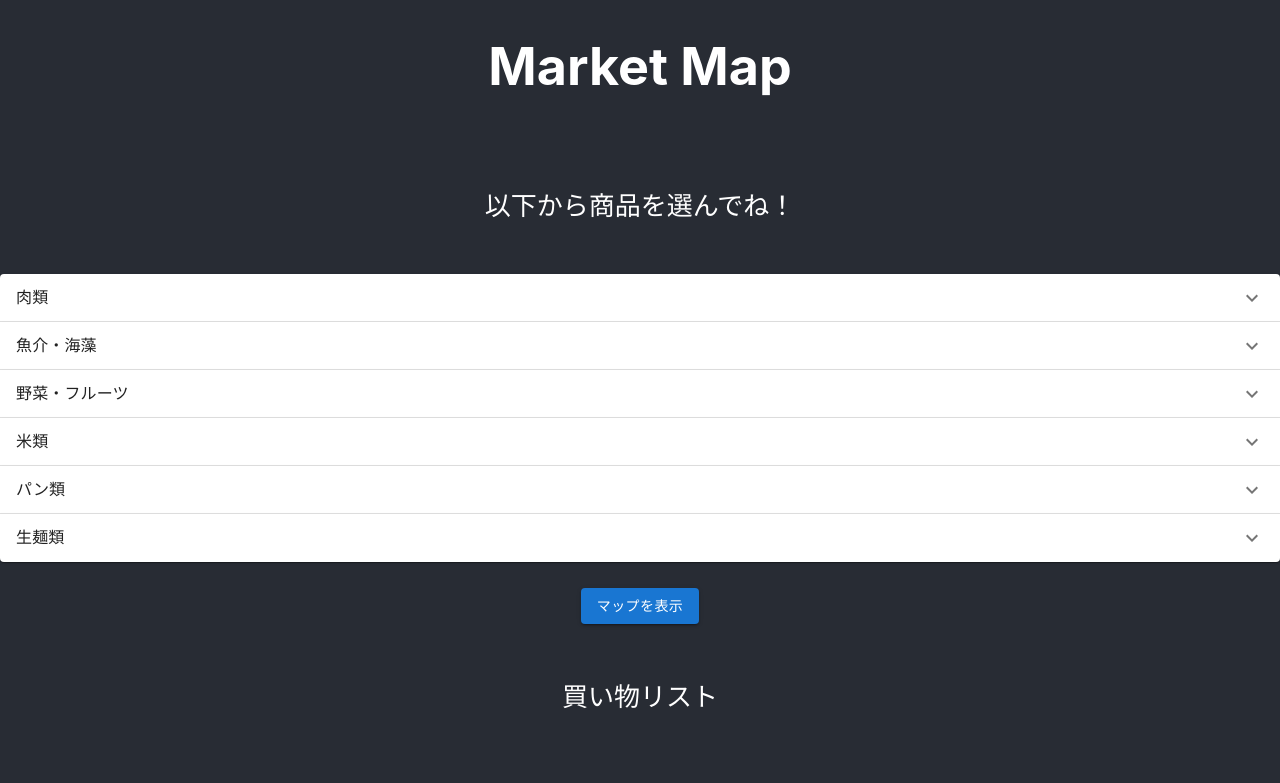
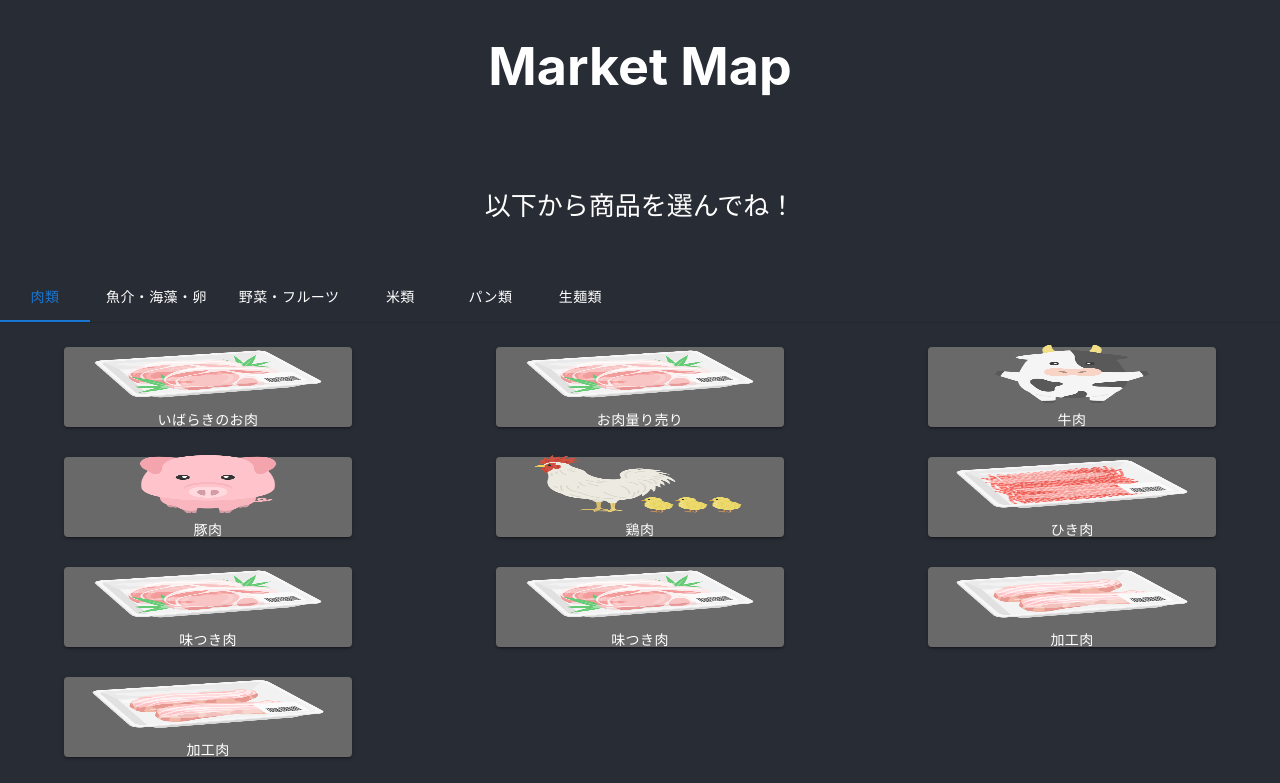
Before and after one commit to enpitut2023/MarketMap_front, a React (Create React App) app: page / in a window 1280 px wide. Shown: the top 783 px of the page. Built offline with nearby package versions, Linux system fonts and the light colour scheme.

Commit message:
tab menu

```diff
--- a/src/App.jsx
+++ b/src/App.jsx
@@ -3,11 +3,45 @@ import Papa from 'papaparse';
 import React, { useState, useEffect } from 'react';
 import { Button } from "@mui/material";
 import DatabaseButtons from './DatabaseButtons';
-import Accordion from '@mui/material/Accordion';
-import AccordionSummary from '@mui/material/AccordionSummary';
-import AccordionDetails from '@mui/material/AccordionDetails';
+import PropTypes from 'prop-types';
+import Tabs from '@mui/material/Tabs';
+import Tab from '@mui/material/Tab';
 import Typography from '@mui/material/Typography';
-import ExpandMoreIcon from '@mui/icons-material/ExpandMore';
+import Box from '@mui/material/Box';
+
+function CustomTabPanel(props) {
+  const { children, value, index, ...other } = props;
+
+  return (
+    <div
+      role="tabpanel"
+      hidden={value !== index}
+      id={`simple-tabpanel-${index}`}
+      aria-labelledby={`simple-tab-${index}`}
+      {...other}
+    >
+      {value === index && (
+        <Box sx={{ p: 3 }}>
+          <Typography>{children}</Typography>
+        </Box>
+      )}
+    </div>
+  );
+}
+
+CustomTabPanel.propTypes = {
+  children: PropTypes.node,
+  index: PropTypes.number.isRequired,
+  value: PropTypes.number.isRequired,
+};
+
+function a11yProps(index) {
+  return {
+    id: `simple-tab-${index}`,
+    'aria-controls': `simple-tabpanel-${index}`,
+  };
+}
+
 
 function App() {
   const [image, setImageUrl] = React.useState();
@@ -16,23 +50,28 @@ function App() {
   const [numbers, setnumbers] = useState([]);
   const [boughtselected, setBoughtselected] = useState([]);
   const [isLoading, setIsLoading] = useState(false);
+  const [value, setValue] = React.useState(0);
 
-  const send_back = async(array) =>{
-    try{
+  const handleChange = (event, newValue) => {
+    setValue(newValue);
+  };
+
+  const send_back = async (array) => {
+    try {
       setIsLoading(true); //データを送る前に判定
-      const response = await fetch(`https://marketmap-back.onrender.com/image/pinned`,{
-        method:"POST",
-        headers:{
-          "Content-Type":"application/json",
+      const response = await fetch(`https://marketmap-back.onrender.com/image/pinned`, {
+        method: "POST",
+        headers: {
+          "Content-Type": "application/json",
         },
-        body:JSON.stringify(array),
+        body: JSON.stringify(array),
       });
       const imageUrl = await response.blob();
       setImageUrl(URL.createObjectURL(imageUrl));
       console.log(array);
-    }catch(error){
+    } catch (error) {
       console.error("取得失敗！", error);
-    } finally{
+    } finally {
       setIsLoading(false); //データを送ったら初期値に戻す
     }
   };
@@ -58,26 +97,26 @@ function App() {
     fetchData();
   }, []);
 
-  const addelem = async(num, name) =>{
+  const addelem = async (num, name) => {
     setSelected([...selected, name]);
     setnumbers([...numbers, num]);
   };
 
-  const elemcomplete = (index) =>{
+  const elemcomplete = (index) => {
     setBoughtselected([...boughtselected, selected[index]]);
-    setSelected([...selected.slice(0,index), ...selected.slice(index+1)]);
-    setnumbers([...numbers.slice(0,index), ...numbers.slice(index+1)]);
-    send_back([...numbers.slice(0,index), ...numbers.slice(index+1)]);
+    setSelected([...selected.slice(0, index), ...selected.slice(index + 1)]);
+    setnumbers([...numbers.slice(0, index), ...numbers.slice(index + 1)]);
+    send_back([...numbers.slice(0, index), ...numbers.slice(index + 1)]);
   };
 
-  const elemremove = (index) =>{
-    setSelected([...selected.slice(0,index), ...selected.slice(index+1)]);
-    setnumbers([...numbers.slice(0,index), ...numbers.slice(index+1)]);
-    send_back([...numbers.slice(0,index), ...numbers.slice(index+1)]);
+  const elemremove = (index) => {
+    setSelected([...selected.slice(0, index), ...selected.slice(index + 1)]);
+    setnumbers([...numbers.slice(0, index), ...numbers.slice(index + 1)]);
+    send_back([...numbers.slice(0, index), ...numbers.slice(index + 1)]);
   }
 
-  const comfirmremove = (index) =>{
-    if(window.confirm(`"${selected[index]}"を削除します、よろしいですか？`)){
+  const comfirmremove = (index) => {
+    if (window.confirm(`"${selected[index]}"を削除します、よろしいですか？`)) {
       elemremove(index);
     }
   }
@@ -91,116 +130,42 @@ function App() {
         <p>
           <p>以下から商品を選んでね！</p>
         </p>
-        <div>
-          <Accordion>
-            <AccordionSummary
-              expandIcon={<ExpandMoreIcon />}
-              aria-controls="panel1a-content"
-              id="panel1a-header"
-            >
-              <Typography>
-                肉類
-              </Typography>
-            </AccordionSummary>
-            <AccordionDetails>
-              <Typography>
+        <Box sx={{ width: '100%'}}>
+          <Box sx={{ borderBottom: 1, borderColor: 'divider'}}>
+            <Tabs value={value} onChange={handleChange} variant="scrollable" scrollButtons="auto">
+              <Tab label="肉類" {...a11yProps(0)} sx={{ color: '#ffffff' }}/>
+              <Tab label="魚介・海藻・卵" {...a11yProps(1)} sx={{ color: '#ffffff' }}/>
+              <Tab label="野菜・フルーツ" {...a11yProps(2)} sx={{ color: '#ffffff' }}/>
+              <Tab label="米類" {...a11yProps(3)} sx={{ color: '#ffffff' }}/>
+              <Tab label="パン類" {...a11yProps(4)} sx={{ color: '#ffffff' }}/>
+              <Tab label="生麺類" {...a11yProps(5)} sx={{ color: '#ffffff' }}/>
+            </Tabs>
+          </Box>
+          <CustomTabPanel value={value} index={0}>
+            <DatabaseButtons database={csvData} addelem={addelem} category={'肉類'}/>
+          </CustomTabPanel>
+          <CustomTabPanel value={value} index={1}>
+            <DatabaseButtons database={csvData} addelem={addelem} category={'魚介・海藻'}/>
+          </CustomTabPanel>
+          <CustomTabPanel value={value} index={2}>
+            <DatabaseButtons database={csvData} addelem={addelem} category={'野菜・フルーツ'}/>
+          </CustomTabPanel>
+          <CustomTabPanel value={value} index={3}>
+            <DatabaseButtons database={csvData} addelem={addelem} category={'米類'}/>
+          </CustomTabPanel>
+          <CustomTabPanel value={value} index={4}>
+            <DatabaseButtons database={csvData} addelem={addelem} category={'パン類'}/>
+          </CustomTabPanel>
+          <CustomTabPanel value={value} index={5}>
+            <DatabaseButtons database={csvData} addelem={addelem} category={'生麺類'}/>
+          </CustomTabPanel>
+        </Box>
+
+        {/*
         <ul className='buttons'>
-                <DatabaseButtons database={csvData} addelem={addelem} category={"肉類"}/>
+          <DatabaseButtons database={csvData} addelem={addelem} />
         </ul>
-              </Typography>
-            </AccordionDetails>
-          </Accordion>
-          <Accordion>
-          <AccordionSummary
-              expandIcon={<ExpandMoreIcon />}
-              aria-controls="panel1a-content"
-              id="panel1a-header"
-            >
-              <Typography>
-                魚介・海藻
-              </Typography>
-            </AccordionSummary>
-            <AccordionDetails>
-              <Typography>
-              <ul className='buttons'>
-                <DatabaseButtons database={csvData} addelem={addelem} category={"魚介・海藻"}/>
-              </ul>
-              </Typography>
-            </AccordionDetails>
-          </Accordion>
-          <Accordion>
-          <AccordionSummary
-              expandIcon={<ExpandMoreIcon />}
-              aria-controls="panel1a-content"
-              id="panel1a-header"
-            >
-              <Typography>
-                野菜・フルーツ
-              </Typography>
-            </AccordionSummary>
-            <AccordionDetails>
-              <Typography>
-              <ul className='buttons'>
-                <DatabaseButtons database={csvData} addelem={addelem} category={"野菜・フルーツ"}/>
-              </ul>
-              </Typography>
-            </AccordionDetails>
-          </Accordion>
-          <Accordion>
-          <AccordionSummary
-              expandIcon={<ExpandMoreIcon />}
-              aria-controls="panel1a-content"
-              id="panel1a-header"
-            >
-              <Typography>
-                米類
-              </Typography>
-            </AccordionSummary>
-            <AccordionDetails>
-              <Typography>
-              <ul className='buttons'>
-                <DatabaseButtons database={csvData} addelem={addelem} category={"米類"}/>
-              </ul>
-              </Typography>
-            </AccordionDetails>
-          </Accordion>
-          <Accordion>
-          <AccordionSummary
-              expandIcon={<ExpandMoreIcon />}
-              aria-controls="panel1a-content"
-              id="panel1a-header"
-            >
-              <Typography>
-                パン類
-              </Typography>
-            </AccordionSummary>
-            <AccordionDetails>
-              <Typography>
-              <ul className='buttons'>
-                <DatabaseButtons database={csvData} addelem={addelem} category={"パン類"}/>
-              </ul>
-              </Typography>
-            </AccordionDetails>
-          </Accordion>
-          <Accordion>
-          <AccordionSummary
-              expandIcon={<ExpandMoreIcon />}
-              aria-controls="panel1a-content"
-              id="panel1a-header"
-            >
-              <Typography>
-                生麺類
-              </Typography>
-            </AccordionSummary>
-            <AccordionDetails>
-              <Typography>
-              <ul className='buttons'>
-                <DatabaseButtons database={csvData} addelem={addelem} category={"生麺類"}/>
-              </ul>
-              </Typography>
-            </AccordionDetails>
-          </Accordion>
-        </div>
+  */}
         <p>
           <Button variant="contained" onClick={() => send_back(numbers)}>マップを表示</Button>
         </p>
@@ -226,15 +191,15 @@ function App() {
           ))}
         </div>
 
-        {isLoading?(
+        {isLoading ? (
           <div>
             <p>Now Loading...</p>
           </div>
-        ):image ?(
+        ) : image ? (
           <div>
             <img src={image} alt="地図画像" width="100%" />
           </div>
-        ):null}
+        ) : null}
         <p>
           This is enPiT2023 project team K
         </p>
--- a/src/DatabaseButtons.jsx
+++ b/src/DatabaseButtons.jsx
@@ -1,24 +1,24 @@
 import React from 'react';
 import { Button } from "@mui/material";
 
-const DatabaseButtons = ({ database, addelem, category }) => {
+const DatabaseButtons = ({ database, addelem, category}) => {
 
   // データからボタンの生成
   const generateButtons = () => {
     return database.map((data) => {
       const buttonIndex = data[0];
-      const buttonCategory = data[1];
       const buttonText = data[2];
       const iconSrc = "/icon/" + data[5] + ".png";
+      const buttonCategory = data[1];
 
-      if (buttonCategory === category){
+      if(buttonCategory === category){
         return (
           <Button key={buttonIndex} variant="contained"  sx={{color: "white", background: "dimgray"}} onClick={() => addelem(buttonIndex, buttonText)} className="database-button">
             <img className="icon" src={iconSrc} alt="Icon" />
             <span>{buttonText}</span>
           </Button>
         );
-      };
+      }
     });
   };
 
```
Lines whose indentation alone changed are shown as unchanged.
